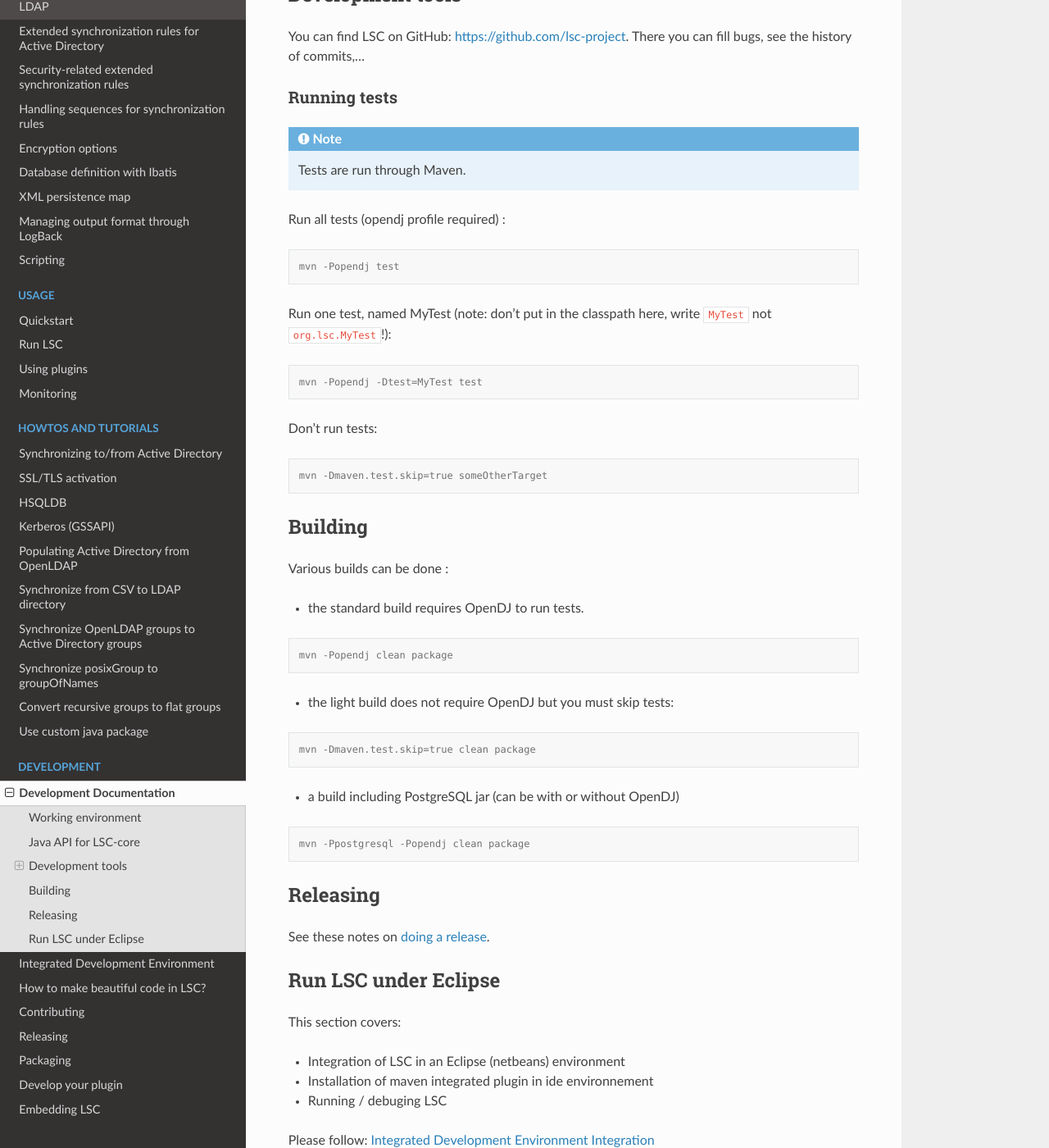
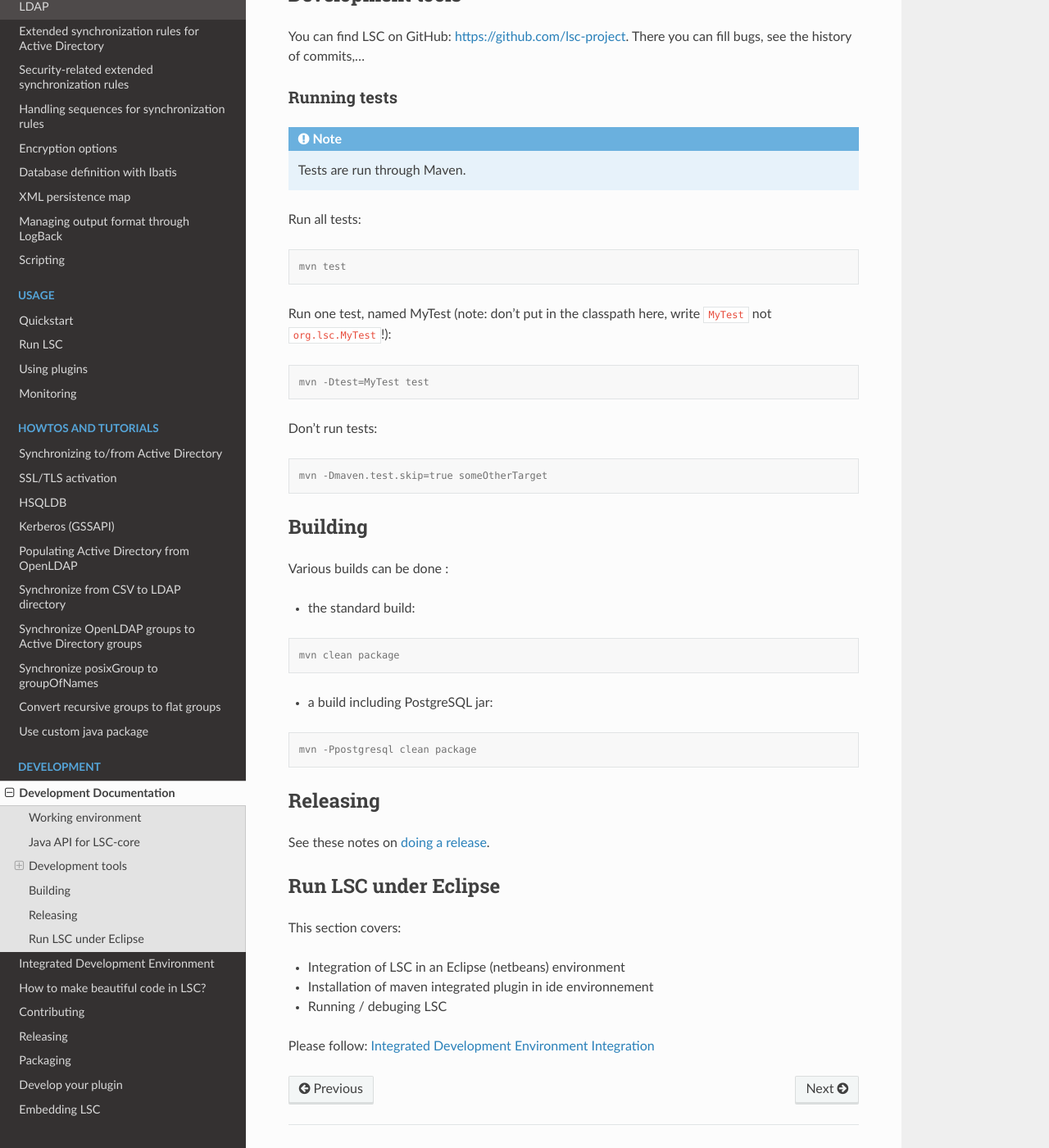
Before and after one commit to lsc-project/documentation, a Sphinx documentation site: the page built from source/development.rst, in a window 1280 px wide and 1400 px high, scrolled down 848 px. Shown: the whole window at 82% size. Built offline with Sphinx 7.4.7 and the Read the Docs theme 3.1.0, drawn with Linux system fonts in a browser that asks for light colours.

Commit message:
opendj profile is no more needed

```diff
--- a/source/development.rst
+++ b/source/development.rst
@@ -37,17 +37,17 @@ Running tests
 
     Tests are run through Maven.
 
-Run all tests (opendj profile required) :
+Run all tests:
 
 .. code-block:: console
 
-    mvn -Popendj test
+    mvn test
 
 Run one test, named MyTest (note: don't put in the classpath here, write ``MyTest`` not ``org.lsc.MyTest``!):
 
 .. code-block:: console
 
-    mvn -Popendj -Dtest=MyTest test
+    mvn -Dtest=MyTest test
 
 Don't run tests:
 
@@ -61,23 +61,17 @@ Building
 
 Various builds can be done :
 
-* the standard build requires OpenDJ to run tests.
+* the standard build:
 
 .. code-block:: console
 
-    mvn -Popendj clean package
+    mvn clean package
 
-* the light build does not require OpenDJ but you must skip tests:
+* a build including PostgreSQL jar:
 
 .. code-block:: console
 
-    mvn -Dmaven.test.skip=true clean package
-
-* a build including PostgreSQL jar (can be with or without OpenDJ)
-
-.. code-block:: console
-
-    mvn -Ppostgresql -Popendj clean package
+    mvn -Ppostgresql clean package
 
 Releasing
 =========
--- a/source/release.rst
+++ b/source/release.rst
@@ -36,7 +36,7 @@ Build with:
 
 .. code-block:: console
 
-    mvn -Popendj clean package
+    mvn clean package
 
 Distributing
 ============
```
